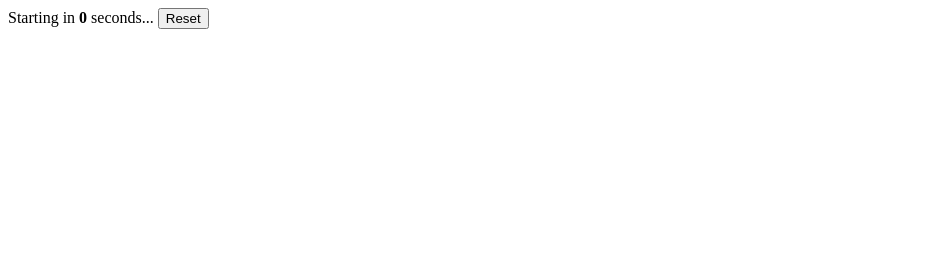
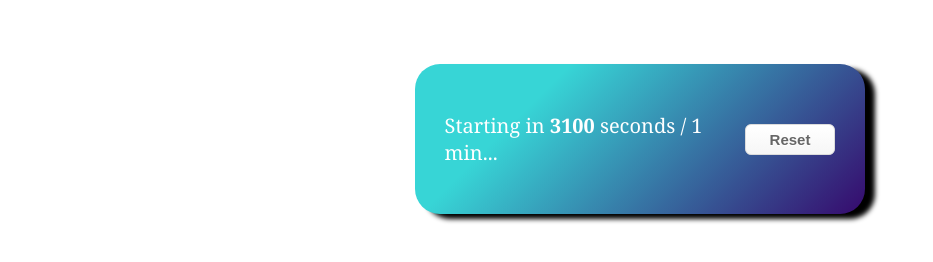
Before and after one commit to LeonardoJaques/jstraingday2, a plain HTML site: page index.html in a window 1280 px wide. Shown: the whole page, without its empty margins (0-933 px from the left). Drawn offline with Linux system fonts and the light colour scheme.

Commit message:
input css

```diff
--- a/countComponent.js
+++ b/countComponent.js
@@ -2,7 +2,7 @@
 (() => {
   const BTNRESET = 'btnReset';
   const ID_COUNTER = 'counter';
-  const COUNT_VALUE = 100;
+  const COUNT_VALUE = 3600;
   const TIME_INTERVAL = 10;
 
   class CountComponent {
@@ -36,7 +36,7 @@
 
     updateText = ({ elementCounter, counter }) => () => {
       const identText = '$$counter';
-      const textDefault = `Starting in <strong> ${identText} </strong> seconds...`;
+      const textDefault = `Starting in <strong> ${identText} </strong> seconds / 1 min...`;
       elementCounter.innerHTML = textDefault.replace(
         identText,
         counter.value--
--- a/index.html
+++ b/index.html
@@ -7,12 +7,16 @@
     <title>Counter Senior</title>
     <script src="./index.js"></script>
     <script src="./countComponent.js"></script>
+    <link rel="stylesheet" href="styles.css">
   </head>
 
   <body>
-    <output id="counter"></output>
-    <input type="button" id="btnReset" value="Reset">
-
+    <main>
+      <div class="content">
+        <output id="counter"></output>
+        <input class="button" type="button" id="btnReset" value="Reset">
+      </div>
+    </main>
 
   </body>
 
--- /dev/null
+++ b/styles.css
@@ -0,0 +1,59 @@
+* {
+  margin: 0;
+  padding: 0;
+  box-sizing: border-box;
+}
+
+main {
+  margin-top: 5%;
+  display: flex;
+  align-items: center;
+  justify-content: center;
+}
+
+.content {
+  border-radius: 25px;
+  box-shadow: 10px 5px 5px black;
+  height: 150px;
+  width: 450px;
+  background-color: #36096d;
+  background-image: linear-gradient(315deg, #36096d 0%, #37d5d6 74%);
+
+  display: flex;
+  align-items: center;
+  justify-content: center;
+}
+
+output {
+  width: 300px;
+  height: max-content;
+  color: white;
+  display: block;
+  font-family: Cambria, Cochin, Georgia, Times, 'Times New Roman', serif;
+  font-size: 20px;
+  }
+
+.button {
+  box-shadow: inset 0px 1px 0px 0px #ffffff;
+  background: linear-gradient(to bottom, #ffffff 5%, #f6f6f6 100%);
+  background-color: #ffffff;
+  border-radius: 6px;
+  border: 1px solid #dcdcdc;
+  display: inline-block;
+  cursor: pointer;
+  color: #666666;
+  font-family: Arial;
+  font-size: 15px;
+  font-weight: bold;
+  padding: 6px 24px;
+  text-decoration: none;
+  text-shadow: 0px 1px 0px #ffffff;
+}
+.button:hover {
+  background: linear-gradient(to bottom, #f6f6f6 5%, #ffffff 100%);
+  background-color: #f6f6f6;
+}
+.button:active {
+  position: relative;
+  top: 1px;
+}
```
